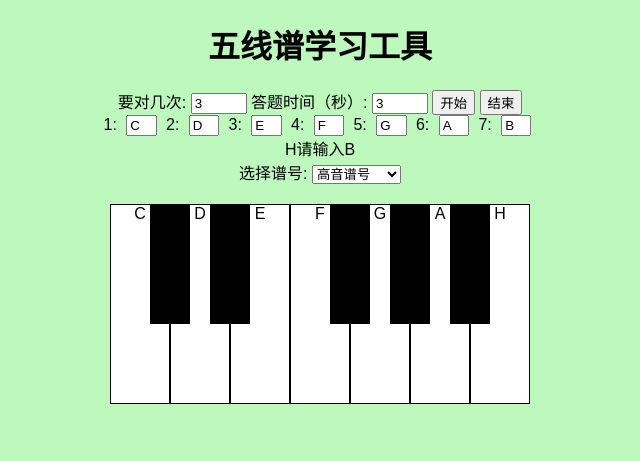
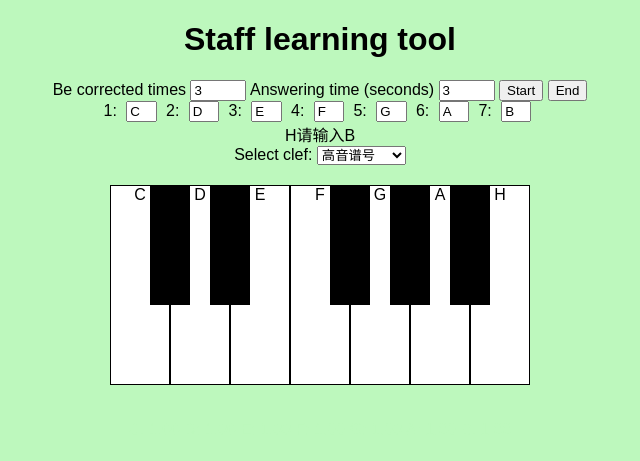
Before and after one commit to LilyLi245/LilyLi245.github.io, a plain HTML site: page index.html in a window 1280 px wide. Shown: the whole page, without its empty margins (320-960 px from the left). Drawn offline with Linux system fonts and the light colour scheme.

Commit message:
Update index.html

```diff
--- a/index.html
+++ b/index.html
@@ -55,6 +55,7 @@
   var notes = {
     'C': 1, 'D': 1, 'E': 1, 'F': 1, 'G': 1, 'A': 1, 'B': 1
 };
+
   var currentNote = '';
   var timer;
   var abcNotation = "K: treble clef\nL: 1/4\n";
@@ -201,13 +202,13 @@ function updateClef() {
 <body>
 
 
-    <h1>五线谱学习工具</h1>
-    <label for="maxCorrectInput">要对几次:</label>
+    <h1>Staff learning tool</h1>
+    <label for="maxCorrectInput">Be corrected times</label>
     <input type="number" id="maxCorrectInput" value="5" min="1" max="10" step="1" onchange="setMaxCorrect()">
-    <label for="answerTime">答题时间（秒）:</label>
+    <label for="answerTime">Answering time (seconds)</label>
     <input type="number" id="answerTime" value="3" min="1" max="10" step="1" onchange="updateAnswerTime()">
-    <button onclick="startExercise()">开始</button>
-    <button onclick="stopExercise()">结束</button>
+    <button onclick="startExercise()">Start</button>
+    <button onclick="stopExercise()">End</button>
 <br>
   <label for="noteC">1:</label>
 <input type="text" id="noteC" value="C">
@@ -233,7 +234,7 @@ function updateClef() {
 <br>
 <span>H请输入B</span>
 <br>
-<label for="clef">选择谱号:</label>
+<label for="clef">Select clef:</label>
 <select id="clef">
   <option value="treble">高音谱号</option>
   <option value="bass">低音谱号</option>
```
